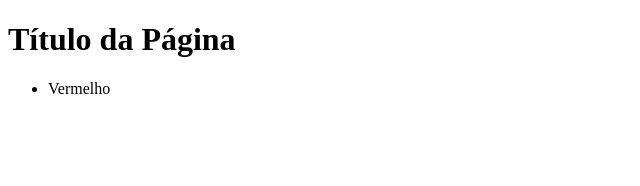
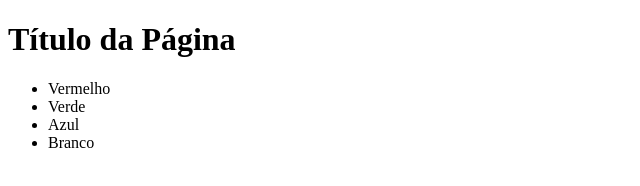
Before and after one commit to MatheusMotaGomes/minha-pagina, a plain HTML site: page index.html in a window 1280 px wide. Shown: the whole page, without its empty margins (0-640 px from the left). Drawn offline with Linux system fonts and the light colour scheme.

Commit message:
Adicionei outras cores

```diff
--- a/index.html
+++ b/index.html
@@ -10,6 +10,9 @@
 
   <ul>
     <li>Vermelho</li>
+    <li>Verde</li>
+    <li>Azul</li>
+    <li>Branco</li>
   </ul>
 </body>
 </html>
```
